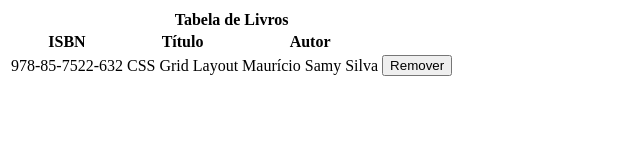
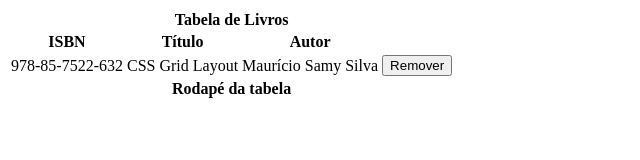
Before and after one commit to eguilhermeleite/react-estudos, a React (Create React App) app in the folder livro-react-maujor/tabela-livros/: page / in a window 1280 px wide. Shown: the top 160 px of the page, without its empty margins (0-640 px from the left). Built offline with nearby package versions, Linux system fonts and the light colour scheme.

Commit message:
update App.js e criado componente TabelaFoot.js

```diff
--- a/livro-react-maujor/tabela-livros/src/App.js
+++ b/livro-react-maujor/tabela-livros/src/App.js
@@ -1,16 +1,31 @@
 //components
-import React from "react";
+import React, { Component } from "react";
 import TabelaBody from "./components/TabelaBody";
+import TabelaFoot from "./components/TabelaFoot";
 import TabelaHead from "./components/TabelaHead";
 
+class App extends Component {
+  render() {
+    return (
+      <table className="tabela">
+        <TabelaHead />
+        <TabelaBody />
+        <TabelaFoot />
+      </table>
+    );
+  }
+}
+
+/*
 const App = () => (
   <div>
     <table className="tabela">
       <TabelaHead />
       <TabelaBody />
+      <TabelaFoot />
     </table>
   </div>
 );
-
+*/
 
 export default App;
--- /dev/null
+++ b/livro-react-maujor/tabela-livros/src/components/TabelaFoot.js
@@ -0,0 +1,10 @@
+
+const TabelaFoot = () => (
+    <tfoot>
+        <tr>
+            <th colSpan="4">Rodapé da tabela</th>
+        </tr>
+    </tfoot>
+);
+
+export default TabelaFoot;
```
